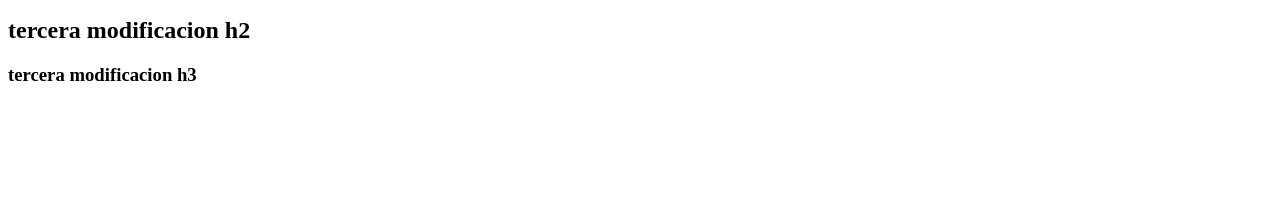
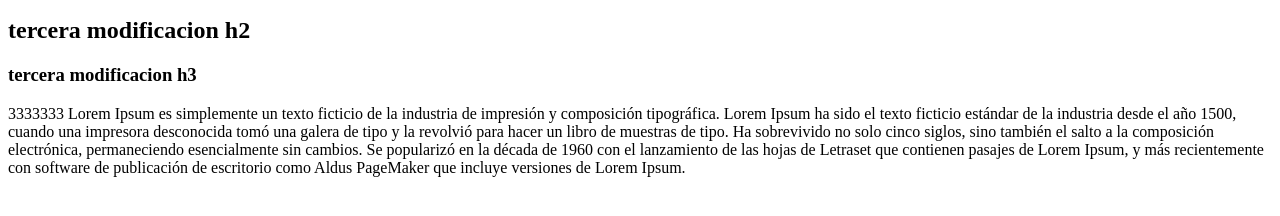
Before and after one commit to fernandoguy/webv1.0, a plain HTML site: page index.html in a window 1280 px wide. Shown: the part 96-312 px from the top of the page. Drawn offline with Linux system fonts and the light colour scheme.

Commit message:
agregamos 333333 al parrafo

```diff
--- a/index.html
+++ b/index.html
@@ -9,7 +9,8 @@
     <h2>tercera modificacion h2 </h2>
 
 <h3>tercera modificacion h3 </h3>
-
+<p>3333333 Lorem Ipsum es simplemente un texto ficticio de la industria de impresión y composición tipográfica. Lorem Ipsum ha sido el texto ficticio estándar de la industria desde el año 1500, cuando una impresora desconocida tomó una galera de tipo y la revolvió para hacer un libro de muestras de tipo. Ha sobrevivido no solo cinco siglos, sino también el salto a la composición electrónica, permaneciendo esencialmente sin cambios. Se popularizó en la década de 1960 con el lanzamiento de las hojas de Letraset que contienen pasajes de Lorem Ipsum, y más recientemente con software de publicación de escritorio como Aldus PageMaker que incluye versiones de Lorem Ipsum.
+</p>
 
 </body>
 </html>
```
